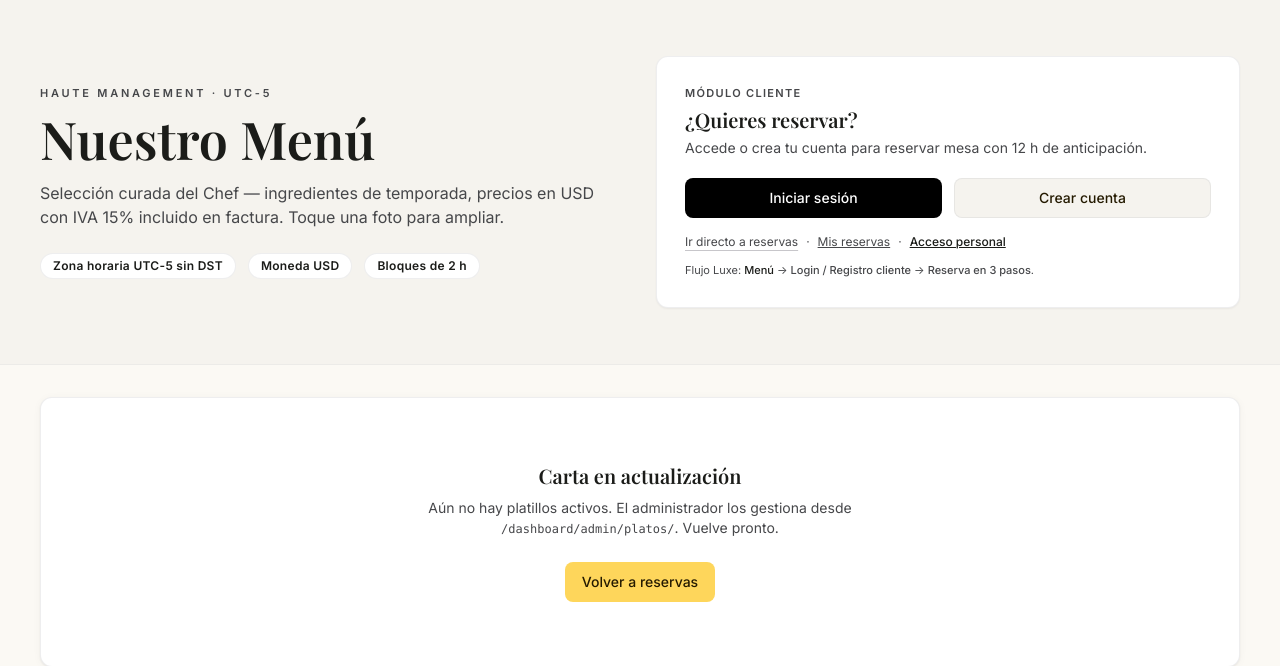
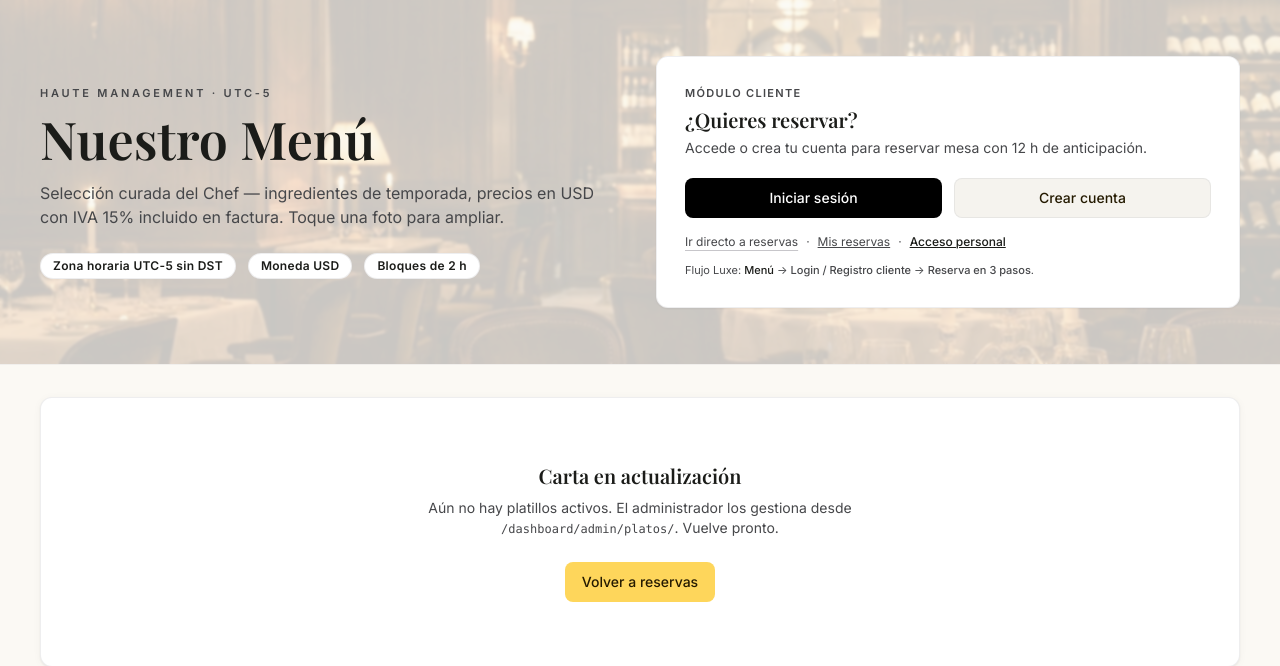
Before and after one commit to L-SAN65/Restaurante_Santy, a Django app: page /reservas/menu/ in a window 1280 px wide. Shown: the part 81-747 px from the top of the page. Run offline with Django 5.2, Linux system fonts and the light colour scheme; data that the repository does not hold is empty; style sheets or scripts are compiled from the project's sources.

Commit message:
feat(menu): fondo hero Haute Management con imagen restaurante
Mueve imagen de fondo solo al bloque Haute Management (relative isolate + velo bg-[#fbf9f4]/80) en templates/reservations/menu.html. Agrega static/img/menu-bg.png/jpg desde Downloads/screen.png.

```diff
--- a/templates/reservations/menu.html
+++ b/templates/reservations/menu.html
@@ -1,4 +1,5 @@
 {% extends "base.html" %}
+{% load static %}
 {% load santy_extras %}
 {% block title %}Menú · Santy{% endblock %}
 
@@ -17,8 +18,12 @@
     </div>
   </header>
 
-  <!-- Hero + acceso cliente -->
-  <section class="bg-[#f5f3ee] border-b border-outline-variant/20 py-10 md:py-14">
+  <!-- Hero Haute Management — con imagen de fondo -->
+  <section class="relative overflow-hidden border-b border-outline-variant/20 py-10 md:py-14 isolate">
+    <!-- Imagen de fondo (solo en esta sección) -->
+    <div class="absolute inset-0 -z-10 bg-cover bg-center bg-no-repeat" style="background-image: url('{% static 'img/menu-bg.png' %}'); background-position: center 35%;"></div>
+    <!-- Velo beige claro para legibilidad del texto oscuro -->
+    <div class="absolute inset-0 -z-10 bg-[#fbf9f4]/80 backdrop-blur-[1px]"></div>
     <div class="mx-auto max-w-[1440px] px-4 lg:px-10">
       <div class="grid gap-8 lg:grid-cols-2 items-center">
         <div class="text-center lg:text-left">
```
Also changed, not shown: static/img/menu-bg.jpg (added), static/img/menu-bg.png (added).
